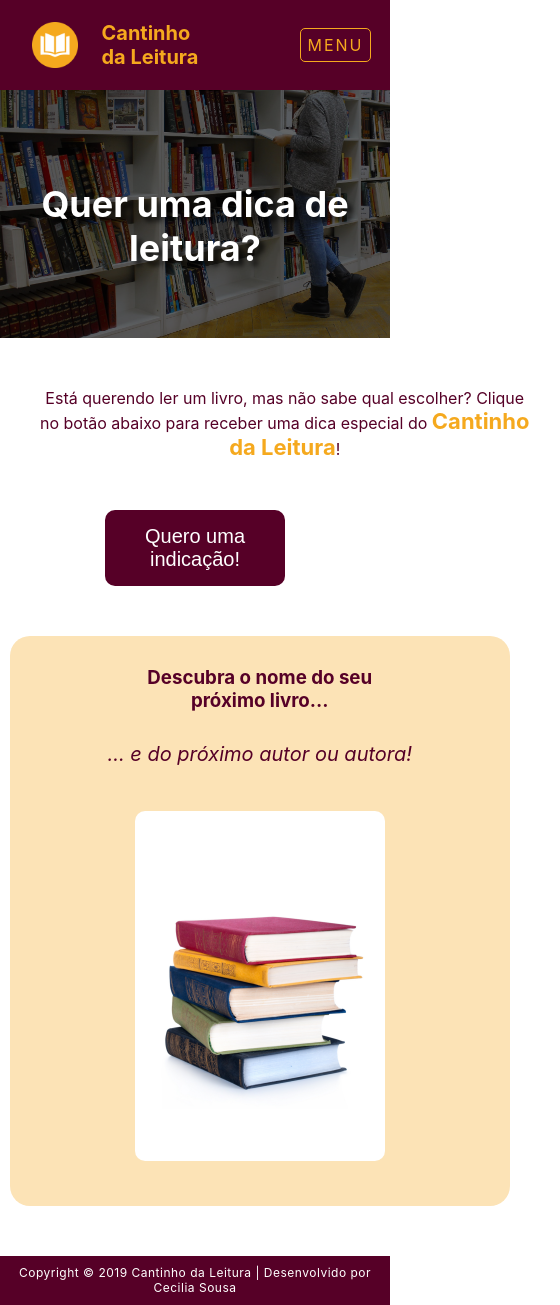
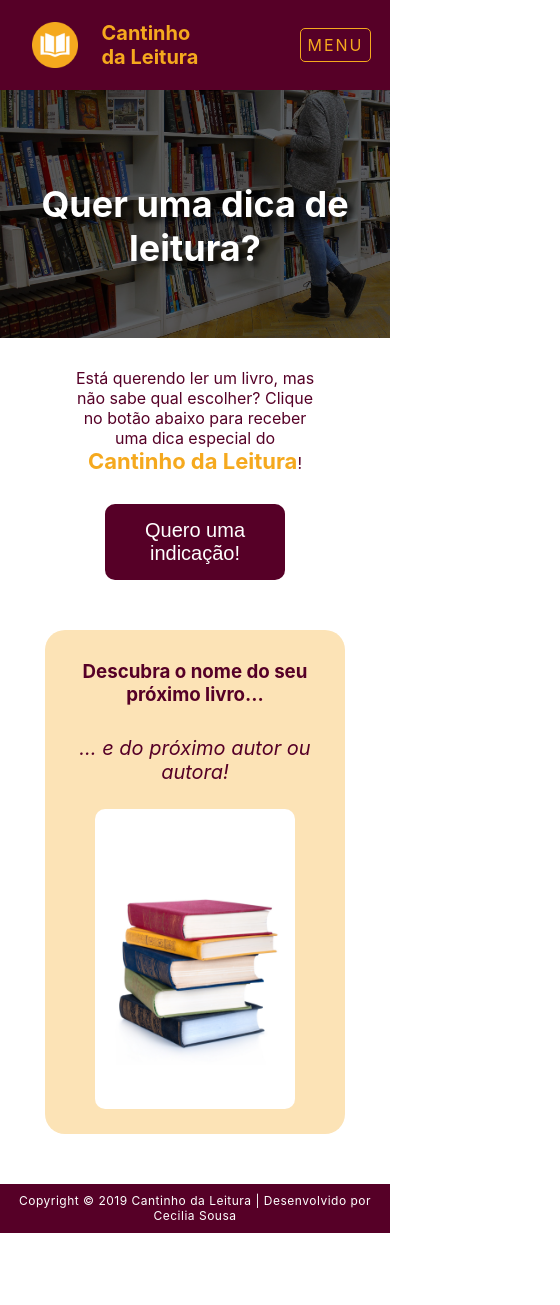
Before and after one commit to cecisousa/reprograma-cantinho-da-leitura, a React (Create React App) app in the folder cantinho-da-leitura/: page /dica-especial in a window 390 px wide. Shown: the whole page, 560 px wide, since content can reach past the window. After the commit the page ends 1233 px from the top, so only its background shows below. Built offline with nearby package versions, Linux system fonts and the light colour scheme; no server answers; a web font is replaced by a local one.

Commit message:
finaliza responsivo da pagina de dicas

```diff
--- a/cantinho-da-leitura/src/pages/Dica/components/LivroDica/styles.css
+++ b/cantinho-da-leitura/src/pages/Dica/components/LivroDica/styles.css
@@ -54,5 +54,29 @@
         margin: 15px auto;
         text-align: center;
     }
+}
 
+@media (max-width: 600px){
+    .divContentDica {
+        width: 350px;
+    }
 }
+
+
+@media (max-width: 450px){
+    .divContentDica {
+        width: 300px;
+    }
+
+    .imagemLivroDica {
+        width: 200px;
+        height: 300px;
+        margin: 10px auto;
+    }
+}
+
+@media (max-width: 350px){
+    .divContentDica {
+        width: 280px;
+    }
+}
--- a/cantinho-da-leitura/src/pages/Dica/styles.css
+++ b/cantinho-da-leitura/src/pages/Dica/styles.css
@@ -20,3 +20,16 @@
         width: 550px;
     }
 }
+
+@media (max-width: 600px){
+    .divDica {
+        width: 400px;
+        margin: 20px auto;
+    }
+}
+
+@media (max-width: 450px){
+    .divDica {
+        width: 300px;
+    }
+}
```
